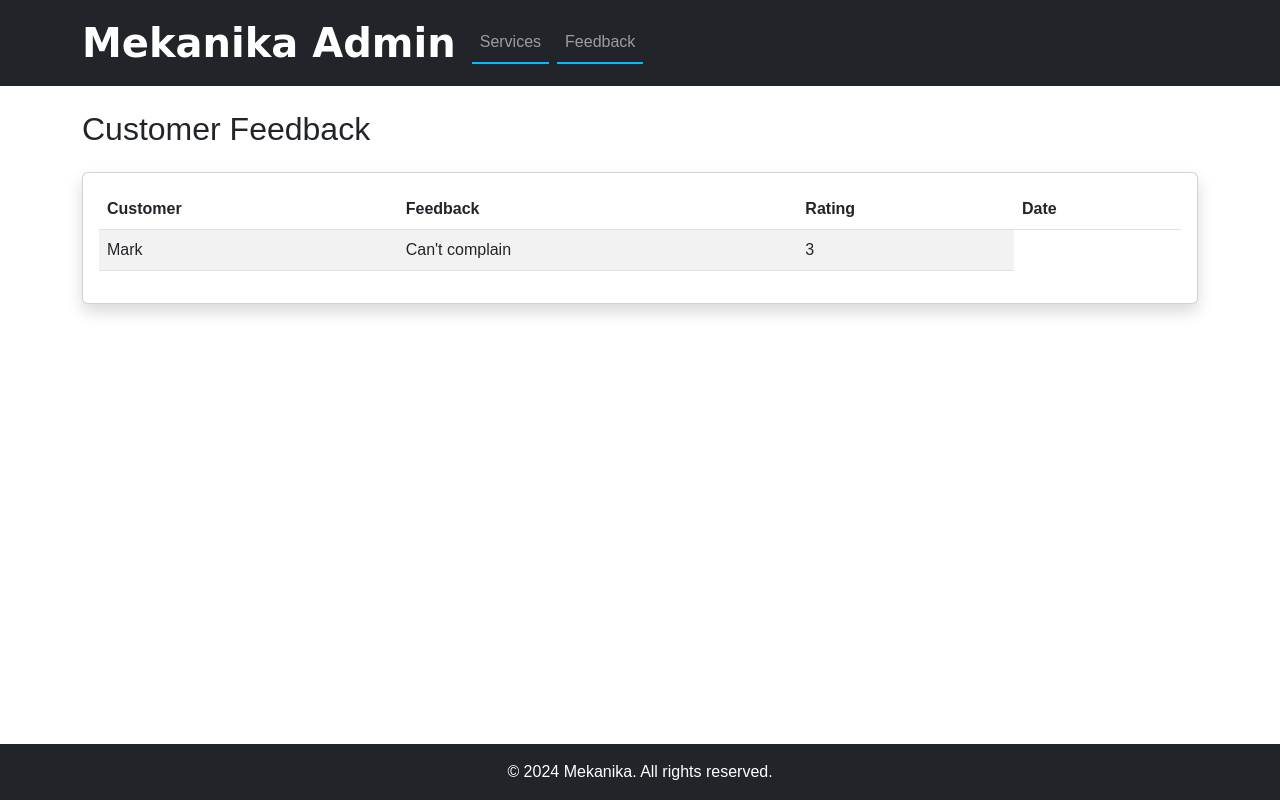
After one commit to Mak-Lobo/Mekanika-Django-Project, a Django app: page /admin_panel/feedback/ in a window 1280 px wide. The commit adds this page. Run offline with Django 5.2, Linux system fonts and the light colour scheme; data comes from the database, SQL or seed files in the repository; both versions use the stored data as it was after the commit; some web fonts are replaced.

Commit message:
Adjustments

```diff
--- /dev/null
+++ b/Admin/templates/feedback.html
@@ -0,0 +1,34 @@
+{% extends 'admin_base.html' %}
+
+{% block content %}
+<div class="container">
+    <h2 class="my-4">Customer Feedback</h2>
+    <div class="card shadow">
+        <div class="card-body">
+            <table class="table table-striped">
+                <thead>
+                    <tr>
+                        <th>Customer</th>
+                        <th>Feedback</th>
+                        <th>Rating</th>
+                        <th>Date</th>
+                    </tr>
+                </thead>
+                <tbody>
+                    {% for f in feedback %}
+                    <tr>
+                        <td>{{ f.name }}</td>
+                        <td>{{ f.message }}</td>
+                        <td>{{ f.rating }}</td>
+                    </tr>
+                    {% empty %}
+                    <tr>
+                        <td colspan="3" class="text-center">No feedback yet.</td>
+                    </tr>
+                    {% endfor %}
+                </tbody>
+            </table>
+        </div>
+    </div>
+</div>
+{% endblock %}
--- a/Admin/urls.py
+++ b/Admin/urls.py
@@ -4,6 +4,7 @@ import Admin.views as views
 
 urlpatterns = [
     path('admin/', admin.site.urls),
+    path('feedback/', views.feedback, name='feedback'),
     path('add_service/', views.add_service, name='add_service'),
     path('add_service/delete/<int:pk>/', views.delete_service, name='delete_service'),
 ]
--- a/Admin/views.py
+++ b/Admin/views.py
@@ -2,6 +2,13 @@ from django.shortcuts import render, redirect, get_object_or_404
 from decimal import Decimal, InvalidOperation
 
 from .models import Service
+from user.models import FeedBack
+
+
+def feedback(request):
+    """Render feedback page."""
+    feedback_list = FeedBack.objects.all()
+    return render(request, 'feedback.html', {'feedback': feedback_list})
 
 
 def add_service(request):
--- a/static/style/main.css
+++ b/static/style/main.css
@@ -154,13 +154,10 @@ form {
 
 .register_form .row form {
     background-color: #007bff53;
-    max-height: 600px;
 }
 
 .register_form .row img {
     max-width: 800px;
-    min-height: 600x;
-    min-height: 400px;
     max-height: 600px;
     border-radius: 30px;
     text-align: center;
@@ -173,7 +170,7 @@ form {
 }
 
 .service-available {
-    background-color: #007bff53;
+    background-color: #007bff;
     color: white;
     min-width: 200px;
     max-width: 80%;
@@ -181,3 +178,14 @@ form {
 .delete_btn {
     padding: 5px 10px;
 }
+
+/* footer */
+.social-icons a i {
+    transition-duration: 300s;
+}
+
+.social-icons a i:hover {
+    color: #00bfff;
+    transform: translateY(-10px) scale(200%);
+
+}
--- a/templates/admin_base.html
+++ b/templates/admin_base.html
@@ -21,11 +21,15 @@
                 <span class="navbar-toggler-icon"></span>
             </button>
             <div class="collapse navbar-collapse" id="navbarNav">
-                <ul class="navbar-nav ms-auto">
-                    <!-- Intentionally left blank for admin templates -->
+                <ul class="navbar-nav">
+                    <li class="nav-item">
+                        <a class="nav-link" href="{% url 'add_service' %}">Services</a>
+                    </li>
+                    <li class="nav-item">
+                        <a class="nav-link" href="{% url 'feedback' %}">Feedback</a>
+                    </li>
                 </ul>
-            </div>
-        </div>
+            </div>        </div>
     </nav>
 
     <main class="flex-grow-1">
--- a/templates/index.html
+++ b/templates/index.html
@@ -70,7 +70,8 @@
         <div class="row">
             <img src="{% static 'images/mechanic-2523250_1920.png' %}" alt="Mechanic" class="col-md-4 mb-4 mx-auto d-block" style="max-height: 500px; object-fit: contain;">
             <div class="col-md-6 mx-auto">
-                <form method="POST" action="#">
+                <form method="POST" action="{% url 'feedback' %}">
+                    {% csrf_token %}
                     <div class="mb-3">
                         <label for="name" class="form-label">Name</label>
                         <input type="text" class="form-control" id="name" name="name" required>
--- a/user/models.py
+++ b/user/models.py
@@ -1,4 +1,5 @@
 from django.db import models
+from django.contrib.auth.models import User
 
 # Create your models here.
 
@@ -23,6 +24,7 @@ class FeedBack(models.Model):
 
 # customer model
 class Customer(models.Model):
+    user = models.OneToOneField(User, on_delete=models.CASCADE, null=True)
     first_name = models.CharField(max_length=50)
     last_name = models.CharField(max_length=50)
     email = models.EmailField(unique=True)
--- a/user/urls.py
+++ b/user/urls.py
@@ -9,4 +9,5 @@ urlpatterns = [
     path('about/', views.about, name='about'),
     path('register/', views.register, name='register'),
     path('book/', views.book_service, name='book'),
+    path('feedback/', views.feedback, name='feedback'),
 ]
```
Also changed, not shown: templates/base.html (+8 -0 lines), templates/register.html (+7 -2 lines), user/views.py (+58 -1 lines), db.sqlite3, user/migrations/0004_customer_user.py (added).
